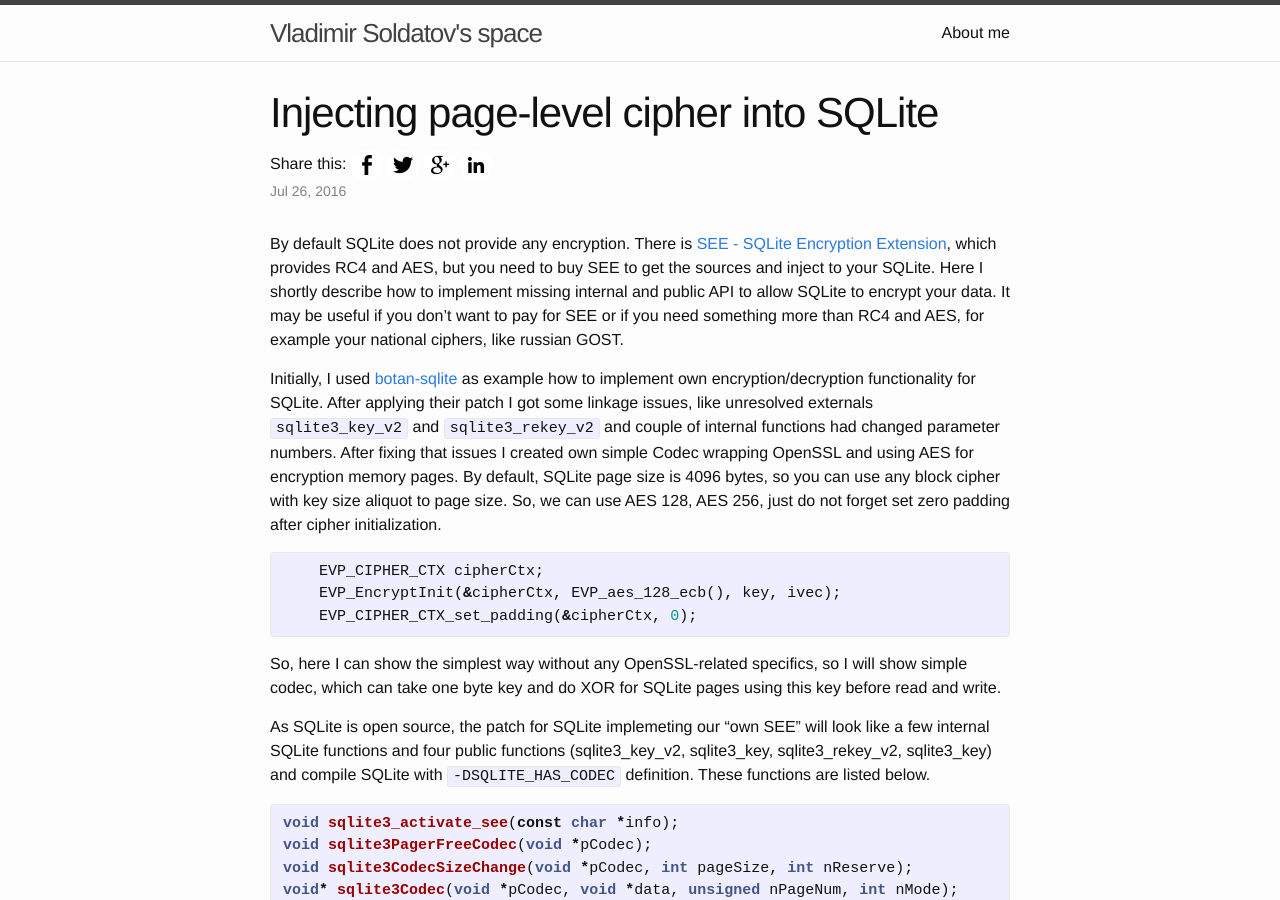
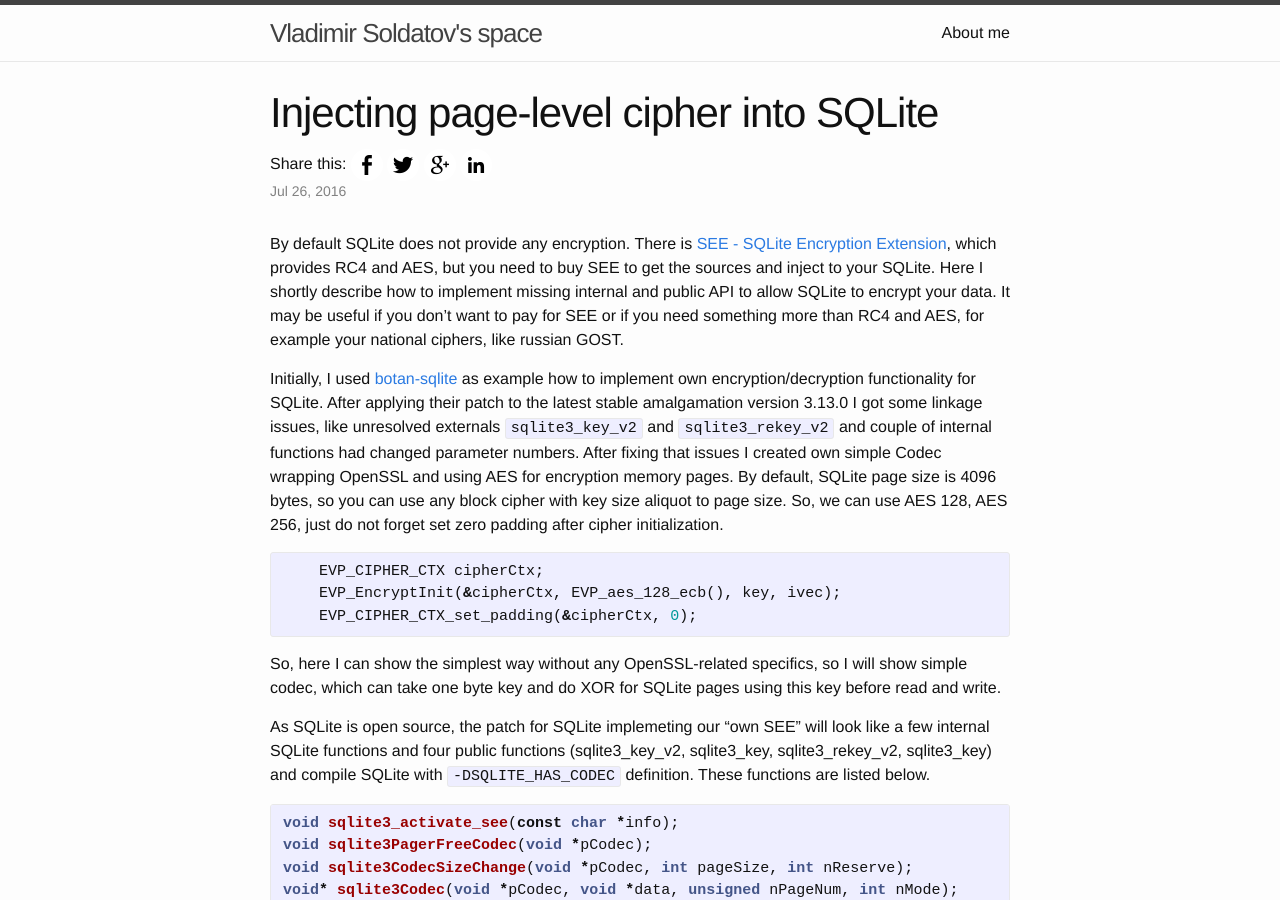
Before and after one commit to solardatov/solardatov.github.io, a Jekyll site: the page built from _posts/2016-07-22-injecting-cipher-sqlite.markdown, in a window 1280 px wide and 900 px high. Built offline with Jekyll 4.4.1, drawn with Linux system fonts in a browser that asks for light colours; nearby versions of some CDN libraries; comment, search, counter and statistics services are not loaded.

Commit message:
SQLite injection own codec misprint

```diff
--- a/_posts/2016-07-22-injecting-cipher-sqlite.markdown
+++ b/_posts/2016-07-22-injecting-cipher-sqlite.markdown
@@ -11,7 +11,7 @@ By default SQLite does not provide any encryption. There is [SEE - SQLite Encryp
 
 <!--more-->
 
-Initially, I used [botan-sqlite] as example how to implement own encryption/decryption functionality for SQLite. After applying their patch I got some linkage issues, like unresolved externals `sqlite3_key_v2` and `sqlite3_rekey_v2` and couple of internal functions had changed parameter numbers. After fixing that issues I created own simple Codec wrapping OpenSSL and using AES for encryption memory pages. By default, SQLite page size is 4096 bytes, so you can use any block cipher with key size aliquot to page size. So, we can use AES 128, AES 256, just do not forget set zero padding after cipher initialization.
+Initially, I used [botan-sqlite] as example how to implement own encryption/decryption functionality for SQLite. After applying their patch to the latest stable amalgamation version 3.13.0 I got some linkage issues, like unresolved externals `sqlite3_key_v2` and `sqlite3_rekey_v2` and couple of internal functions had changed parameter numbers. After fixing that issues I created own simple Codec wrapping OpenSSL and using AES for encryption memory pages. By default, SQLite page size is 4096 bytes, so you can use any block cipher with key size aliquot to page size. So, we can use AES 128, AES 256, just do not forget set zero padding after cipher initialization.
 
 {% highlight cpp %}
     EVP_CIPHER_CTX cipherCtx;
```
